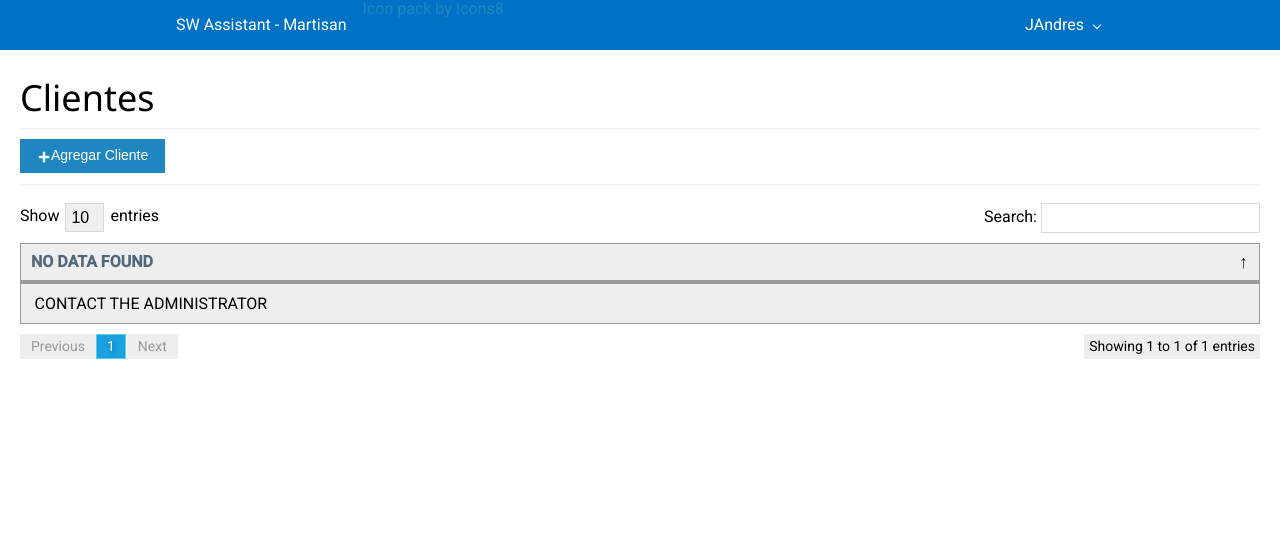
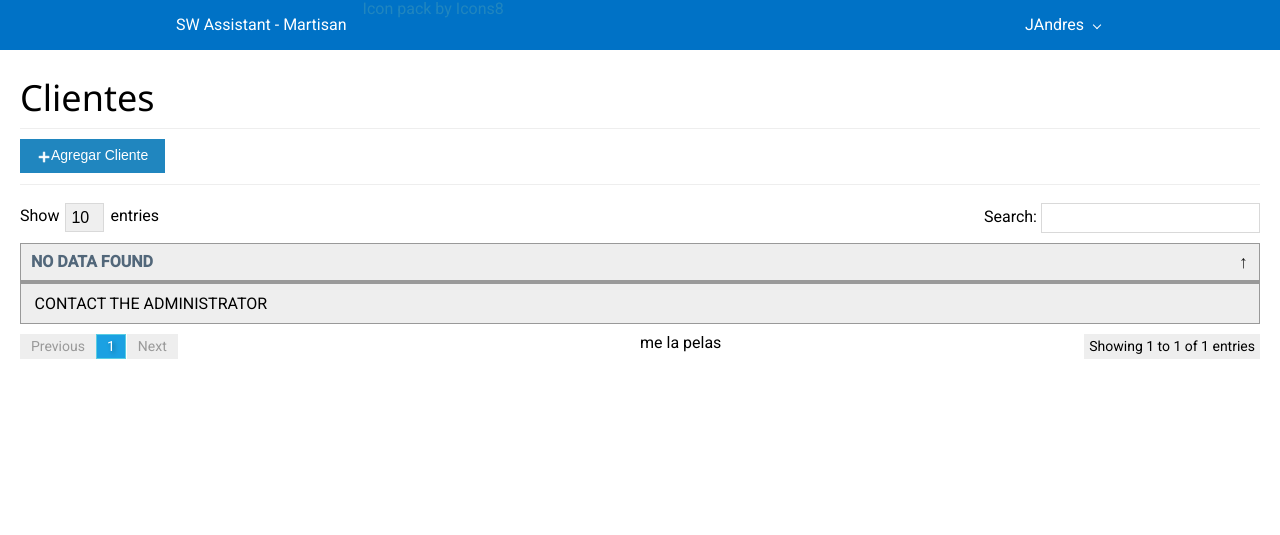
Before and after one commit to oximea/MARTISAN, a PHP site: page /clients.php in a window 1280 px wide. Shown: the top 535 px of the page. Run offline with PHP 8.4, Linux system fonts and the light colour scheme; some web fonts are replaced.

Commit message:
un pequeño cambio

```diff
--- a/src/CLIENTS/clients.php
+++ b/src/CLIENTS/clients.php
@@ -53,6 +53,7 @@ $USER_NAME="JAndres";
 							PHPFunctions::getClientsData($databaseName,$tableName);
 							?>
 					</table>
+                                    <div> me la pelas</div>
 				</div>
 			</div>
 			<br>
```
